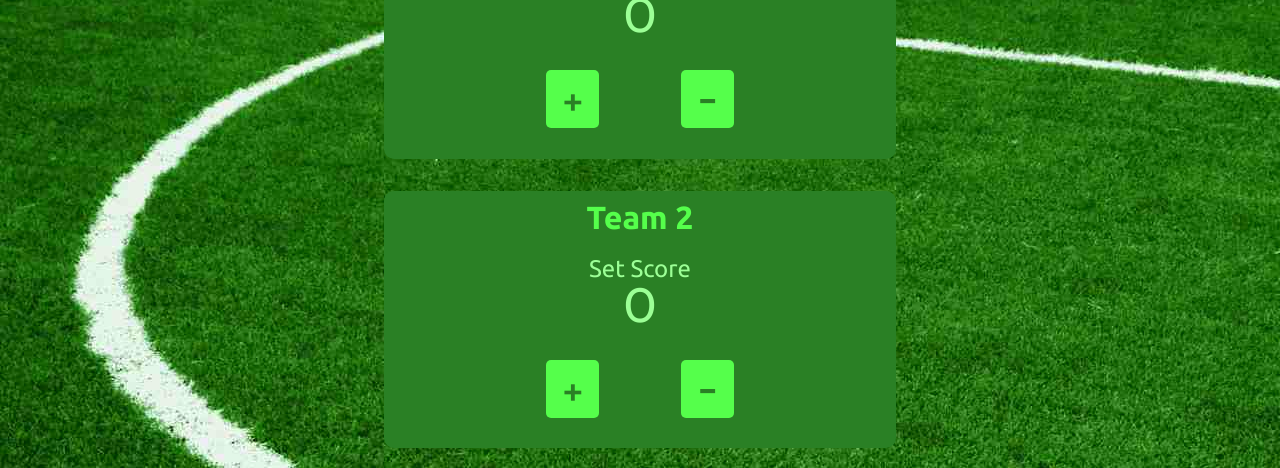
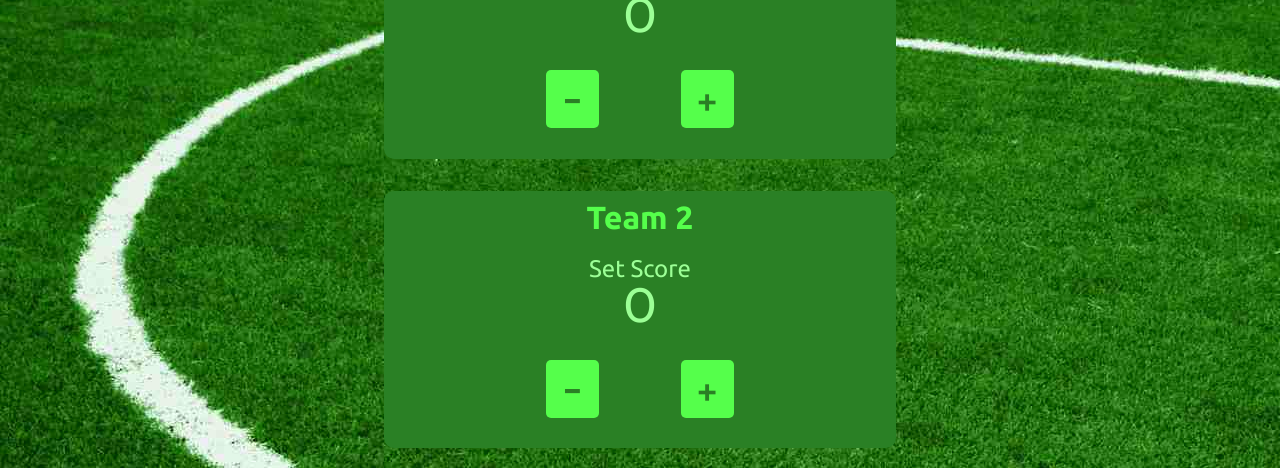
Before and after one commit to teemz-app/teemz-frontend, a React (Create React App) app: page / in a window 1280 px wide. Shown: the part 250-718 px from the top of the page. Built offline with nearby package versions, Linux system fonts and the light colour scheme.

Commit message:
moved plus and buttons around

```diff
--- a/src/components/TeamCard/ScoringComponents/ScoreButtonsT1/ScoreButtons.js
+++ b/src/components/TeamCard/ScoringComponents/ScoreButtonsT1/ScoreButtons.js
@@ -1,20 +1,19 @@
 const ScoreButtons = ({ onIncrement, onDecrement}) => (
     <>
         <div>
+            <button
+                className="teamCard_setScoreButton"
+                onClick= { onDecrement }
+            >
+                -
+            </button>
+
             <button
                 className="teamCard_setScoreButton"
                 onClick= { onIncrement }
             >
                 +
             </button>
-
-
-            <button
-                className="teamCard_setScoreButton"
-                onClick= { onDecrement }
-            >
-                -
-            </button>
         </div>
     </>
 );
--- a/src/components/TeamCard/ScoringComponents/ScoreButtonsT2/ScoreButtons.js
+++ b/src/components/TeamCard/ScoringComponents/ScoreButtonsT2/ScoreButtons.js
@@ -1,6 +1,13 @@
 const ScoreButtons = ({ onIncrement, onDecrement}) => (
     <>
         <div>
+            <button
+                className="teamCard_setScoreButton"
+                onClick= { onDecrement }
+            >
+                -
+            </button>
+
             <button
                 className="teamCard_setScoreButton"
                 onClick= { onIncrement }
@@ -8,13 +15,6 @@ const ScoreButtons = ({ onIncrement, onDecrement}) => (
                 +
             </button>
 
-
-            <button
-                className="teamCard_setScoreButton"
-                onClick= { onDecrement }
-            >
-                -
-            </button>
         </div>
     </>
 );
```
